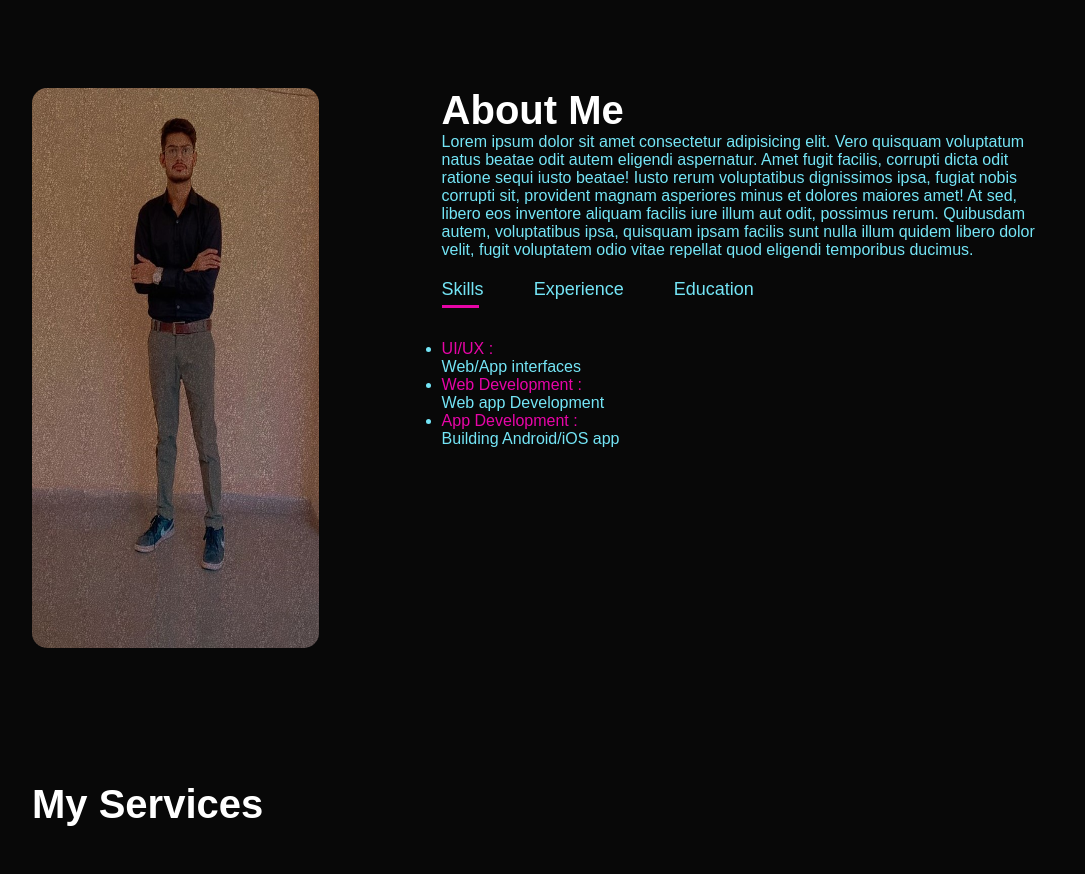
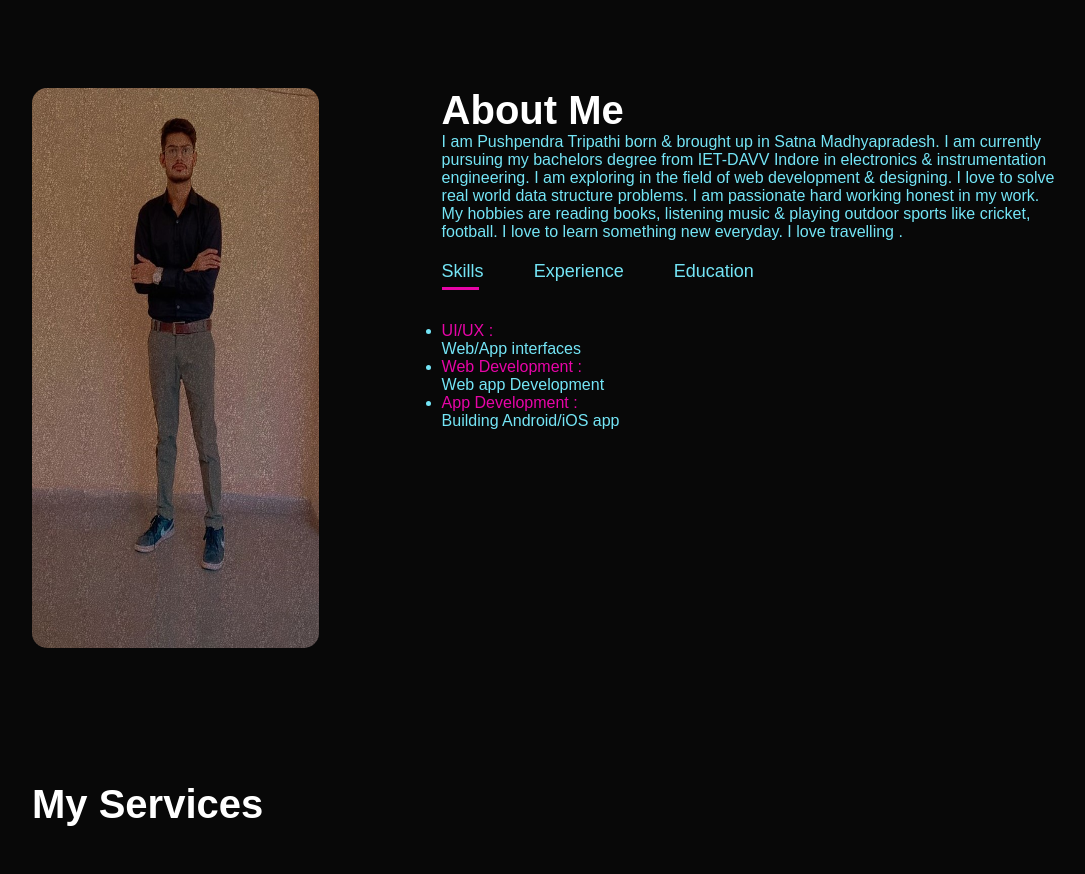
Before and after one commit to pushpendra2001/portfolio, a plain HTML site: page index.html in a window 1280 px wide. Shown: the part 802-1676 px from the top of the page, without its empty margins (96-1181 px from the left). Drawn offline with Linux system fonts and the light colour scheme.

Commit message:
Update index.html

```diff
--- a/index.html
+++ b/index.html
@@ -46,15 +46,7 @@
           <div class="about-col-2">
             <h1 class="sub-title">About Me</h1>
             <p>
-              Lorem ipsum dolor sit amet consectetur adipisicing elit. Vero
-              quisquam voluptatum natus beatae odit autem eligendi aspernatur.
-              Amet fugit facilis, corrupti dicta odit ratione sequi iusto
-              beatae! Iusto rerum voluptatibus dignissimos ipsa, fugiat nobis
-              corrupti sit, provident magnam asperiores minus et dolores maiores
-              amet! At sed, libero eos inventore aliquam facilis iure illum aut
-              odit, possimus rerum. Quibusdam autem, voluptatibus ipsa, quisquam
-              ipsam facilis sunt nulla illum quidem libero dolor velit, fugit
-              voluptatem odio vitae repellat quod eligendi temporibus ducimus.
+            I am Pushpendra Tripathi born & brought up in Satna Madhyapradesh. I am currently pursuing my bachelors degree from IET-DAVV Indore in electronics & instrumentation engineering. I am exploring in the field of web development & designing. I love to solve real world data structure problems. I am passionate hard working honest in my work. My hobbies are reading books, listening music & playing outdoor sports like cricket, football. I love to learn something new everyday. I love travelling .
             </p>
             <div class="tab-titles">
               <p id="0" class="tab-links active-link" onclick="opentab('0')">
```
